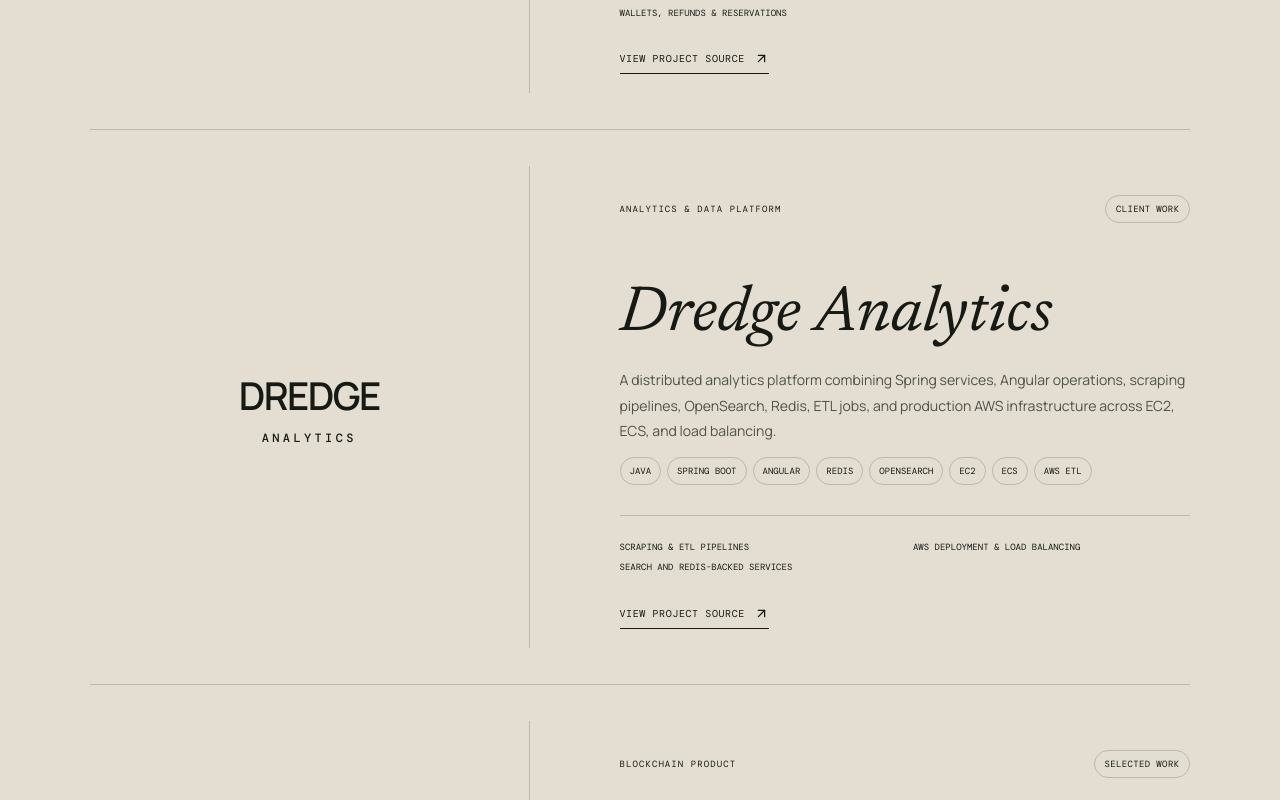
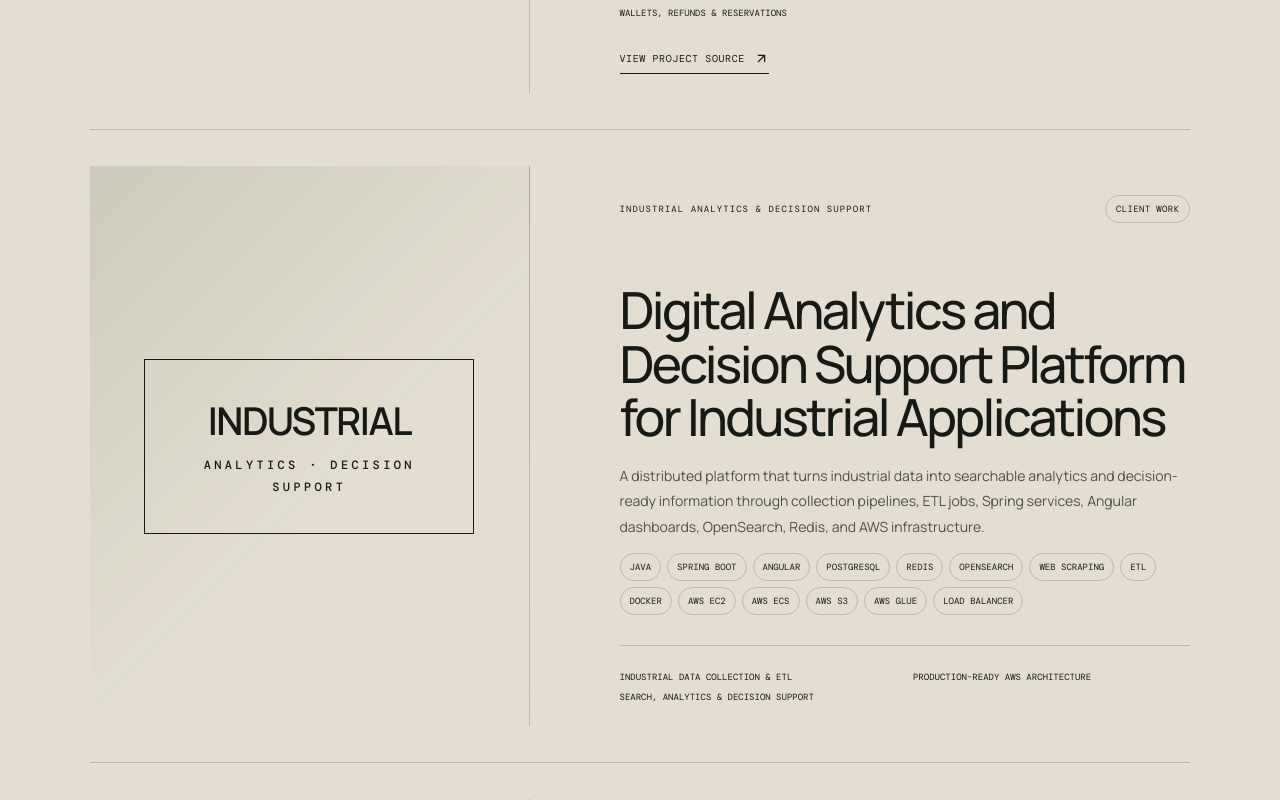
Before and after one commit to arefshadbakhsh/portfolio, a React (Vite) app: page / in a window 1280 px wide. Shown: the part 2700-3500 px from the top of the page. Built offline with nearby package versions, Linux system fonts and the light colour scheme; a web font is replaced by a local one.

Commit message:
Anonymize industrial analytics case study

```diff
--- a/src/App.tsx
+++ b/src/App.tsx
@@ -17,9 +17,9 @@ const roles = [
     years: '2025 — 2026',
     number: '03',
     title: 'AI Backend Developer & PM',
-    company: 'Dredge Analytics · 3D Continuum',
-    story: 'Built analytics, scraping, search, ETL, and cloud services across Java, Angular, Redis, OpenSearch, and AWS.',
-    tags: ['Java', 'Spring Boot', 'Angular', 'Redis', 'OpenSearch', 'EC2', 'ECS', 'AWS ETL', 'Scraping'],
+    company: 'Industrial Analytics Platform · Client Project',
+    story: 'Built an industrial analytics and decision-support platform across Java, Angular, search, ETL, data collection, and AWS infrastructure.',
+    tags: ['Java', 'Spring Boot', 'Angular', 'PostgreSQL', 'Redis', 'OpenSearch', 'EC2', 'ECS', 'S3', 'AWS Glue', 'ETL', 'Web Scraping'],
   },
   {
     years: '2020 — 2023',
@@ -48,21 +48,21 @@ const projects = [
     color: 'amber', link: 'https://nobatlink.shop', status: 'User testing',
   },
   {
-    index: '02', title: 'Bogzin Platform', type: 'Commerce infrastructure', symbol: 'commerce',
+    index: '02', key: 'bogzin', title: 'Bogzin Platform', type: 'Commerce infrastructure', symbol: 'commerce',
     summary: 'The operating system behind a B2B/B2C marketplace — from trust and verification to the final movement of inventory and money.',
     details: ['Order & payment lifecycles', 'Wallets, refunds & reservations', 'Admin and operational tooling'],
     tags: ['Kotlin', 'Angular', 'Next.js', 'PostgreSQL', 'Redis'],
     color: 'clay', status: 'Production', logo: '/bogzin-logo.png', link: 'https://bogzin.com/',
   },
   {
-    index: '03', title: 'Dredge Analytics', type: 'Analytics & data platform', symbol: 'nodes',
-    summary: 'A distributed analytics platform spanning Java services, scraping, search, ETL, and production AWS infrastructure.',
-    details: ['Scraping & ETL pipelines', 'OpenSearch & Redis services', 'AWS production infrastructure'],
-    tags: ['Java', 'Spring Boot', 'Angular', 'Redis', 'OpenSearch', 'EC2', 'ECS', 'AWS ETL'],
-    color: 'moss', status: 'Client work', link: 'https://dev-manager.dredgeanalytics.com/',
+    index: '03', key: 'industrial', title: 'Digital Analytics and Decision Support Platform for Industrial Applications', type: 'Industrial analytics & decision support', symbol: 'nodes',
+    summary: 'A distributed platform that turns industrial data into searchable analytics and decision-ready information through collection pipelines, ETL jobs, operational dashboards, and cloud services.',
+    details: ['Industrial data collection & ETL', 'Search, analytics & decision support', 'Production-ready AWS architecture'],
+    tags: ['Java', 'Spring Boot', 'Angular', 'PostgreSQL', 'Redis', 'OpenSearch', 'Web Scraping', 'ETL', 'Docker', 'AWS EC2', 'AWS ECS', 'AWS S3', 'AWS Glue', 'Load Balancer'],
+    color: 'moss', status: 'Client work', link: '',
   },
   {
-    index: '04', title: 'DecentraBNB', type: 'Blockchain product', symbol: 'chain',
+    index: '04', key: 'decentra', title: 'DecentraBNB', type: 'Blockchain product', symbol: 'chain',
     summary: 'A product experience for a decentralized hospitality concept, balancing unfamiliar technology with familiar, usable journeys.',
     details: ['Frontend team leadership', 'Angular & React interfaces', 'Java backend contribution'],
     tags: ['Angular', 'React', 'Spring Boot', 'PostgreSQL'],
@@ -77,10 +77,10 @@ function App() {
   const t = copy[lang]
   const chapters = chapterIds.map((id, index) => ({ id, label: t.nav[index] }))
   const localizedProjects = projects.slice(1).map(project => {
-    const key = project.title === 'Bogzin Platform' ? 'bogzin' : project.title === 'Dredge Analytics' ? 'drage' : 'decentra'
-    const translated = t.projects[key]
-    const statusIndex = key === 'bogzin' ? 0 : key === 'drage' ? 1 : 2
-    return { ...project, type: translated[0], summary: translated[1], details: translated[2], status: t.statusLabels[statusIndex] }
+    const key = project.key! as keyof typeof t.projects
+    const translated = t.projects[key] as readonly [string, string, readonly string[]]
+    const statusIndex = key === 'bogzin' ? 0 : key === 'industrial' ? 1 : 2
+    return { ...project, title: t.projectTitles[key], type: translated[0], summary: translated[1], details: translated[2], status: t.statusLabels[statusIndex] }
   })
 
   useEffect(() => {
@@ -172,15 +172,19 @@ function App() {
           <div className="case-list">
             {localizedProjects.map(project => (
               <article className="case-row" key={project.index}>
-                <a className="case-brand" href={project.link} target="_blank" rel="noreferrer" aria-label={`${project.title} website`}>
-                  {'logo' in project && project.logo ? <img src={project.logo} alt={`${project.title} logo`} /> : <strong>DREDGE<span>ANALYTICS</span></strong>}
-                </a>
+                {project.link ? (
+                  <a className="case-brand" href={project.link} target="_blank" rel="noreferrer" aria-label={`${project.title} website`}>
+                    {'logo' in project && project.logo ? <img src={project.logo} alt={`${project.title} logo`} /> : null}
+                  </a>
+                ) : (
+                  <div className="case-brand industrial-mark" aria-hidden="true"><strong>INDUSTRIAL<span>ANALYTICS · DECISION SUPPORT</span></strong></div>
+                )}
                 <div className="case-row-copy">
                   <div className="project-top"><span>{project.type}</span><span className="project-status">{project.status}</span></div>
-                  <h3>{project.title}</h3><p>{project.summary}</p>
+                  <h3 className={project.key === 'industrial' ? 'long-project-title' : undefined}>{project.title}</h3><p>{project.summary}</p>
                   <div className="project-tags">{project.tags.map(tag => <span key={tag}>{tag}</span>)}</div>
                   <ul>{project.details.map(item => <li key={item}>{item}</li>)}</ul>
-                  <a className="case-visit" href={project.link} target="_blank" rel="noreferrer">{t.viewProject} <ArrowUpRight size={15} /></a>
+                  {project.link && <a className="case-visit" href={project.link} target="_blank" rel="noreferrer">{t.viewProject} <ArrowUpRight size={15} /></a>}
                 </div>
               </article>
             ))}
--- a/src/i18n.ts
+++ b/src/i18n.ts
@@ -22,13 +22,14 @@ export const copy = {
     roleTitles: ['CTO & Full-Stack Developer', 'Analytics Backend Developer & PM', 'Frontend Lead → Project Manager', 'Intern → Frontend Developer'], statusLabels: ['Production', 'Client work', 'Selected work'],
     roles: [
       'Leading a 10+ person cross-functional team while staying close to the code, architecture, releases, and production reliability.',
-      'Built Java and data services for analytics, scraping, search, ETL, and AI-assisted retrieval on AWS infrastructure.',
+      'Built an industrial analytics and decision-support platform with Java services, Angular dashboards, data collection, ETL, OpenSearch, Redis, and AWS infrastructure.',
       'Led frontend work, contributed to Spring services, ran sprints, and grew into project-management responsibility.',
       'Started with reusable Angular components, API integrations, and the discipline of solving real interface problems.',
     ],
+    projectTitles: { bogzin: 'Bogzin Platform', industrial: 'Digital Analytics and Decision Support Platform for Industrial Applications', decentra: 'DecentraBNB' },
     projects: {
       bogzin: ['Commerce infrastructure', 'The operating system behind a B2B/B2C marketplace. My work spans business verification, orders, payments, wallets, refunds, inventory reservation, admin operations, releases, and production stability.', ['Order & payment lifecycles', 'Wallets, refunds & reservations', 'Admin and operational tooling']],
-      drage: ['Analytics & data platform', 'A distributed analytics platform combining Spring services, Angular operations, scraping pipelines, OpenSearch, Redis, ETL jobs, and production AWS infrastructure across EC2, ECS, and load balancing.', ['Scraping & ETL pipelines', 'Search and Redis-backed services', 'AWS deployment & load balancing']],
+      industrial: ['Industrial analytics & decision support', 'A distributed platform that turns industrial data into searchable analytics and decision-ready information through collection pipelines, ETL jobs, Spring services, Angular dashboards, OpenSearch, Redis, and AWS infrastructure.', ['Industrial data collection & ETL', 'Search, analytics & decision support', 'Production-ready AWS architecture']],
       decentra: ['Blockchain product', 'A decentralized hospitality product where I led frontend delivery, shaped user flows, coordinated the frontend team, and contributed to Java backend services and PostgreSQL integration.', ['Frontend team leadership', 'Angular & React interfaces', 'Java backend contribution']],
     },
     epilogue: 'What’s next?', next: 'Let’s build the next chapter.', interest: 'I’m interested in ambitious products, thoughtful engineering teams, and problems that deserve both technical depth and clear leadership.',
@@ -55,13 +56,14 @@ export const copy = {
     roleTitles: ['مدیر فناوری و توسعه‌دهنده فول‌استک', 'توسعه‌دهنده بک‌اند تحلیل داده و مدیر پروژه', 'رهبر فرانت‌اند ← مدیر پروژه', 'کارآموز ← توسعه‌دهنده فرانت‌اند'], statusLabels: ['محیط تولید', 'پروژه مشتری', 'پروژه منتخب'],
     roles: [
       'هدایت تیمی بیش از ۱۰ نفر و در عین حال مشارکت مستقیم در کد، معماری، انتشار و پایداری محصول.',
-      'ساخت سرویس‌های جاوا و داده برای تحلیل، اسکرپینگ، جستجو، ETL و بازیابی مبتنی بر هوش مصنوعی روی AWS.',
+      'ساخت پلتفرم تحلیل صنعتی و پشتیبانی تصمیم با سرویس‌های جاوا، داشبوردهای Angular، جمع‌آوری داده، ETL، OpenSearch، Redis و زیرساخت AWS.',
       'رهبری فرانت‌اند، مشارکت در سرویس‌های Spring، مدیریت اسپرینت و حرکت به سمت مدیریت پروژه.',
       'شروع با کامپوننت‌های Angular، اتصال API و حل مسائل واقعی رابط کاربری.',
     ],
+    projectTitles: { bogzin: 'پلتفرم بوگزین', industrial: 'پلتفرم تحلیل دیجیتال و پشتیبانی تصمیم برای کاربردهای صنعتی', decentra: 'DecentraBNB' },
     projects: {
       bogzin: ['زیرساخت تجارت', 'هسته عملیاتی یک بازار B2B/B2C. فعالیت من احراز کسب‌وکار، سفارش، پرداخت، کیف پول، بازپرداخت، رزرو موجودی، ابزارهای مدیریتی، انتشار و پایداری محیط تولید را پوشش می‌دهد.', ['چرخه سفارش و پرداخت', 'کیف پول، بازپرداخت و رزرو موجودی', 'ابزارهای مدیریت و عملیات']],
-      drage: ['پلتفرم تحلیل و داده', 'پلتفرمی توزیع‌شده شامل سرویس‌های Spring، عملیات Angular، اسکرپینگ، OpenSearch، Redis، پردازش ETL و زیرساخت AWS روی EC2، ECS و Load Balancer.', ['پایپ‌لاین اسکرپینگ و ETL', 'جستجو و سرویس‌های مبتنی بر Redis', 'استقرار و لودبالانس روی AWS']],
+      industrial: ['تحلیل صنعتی و پشتیبانی تصمیم', 'پلتفرمی توزیع‌شده که داده‌های صنعتی را از طریق پایپ‌لاین‌های جمع‌آوری، پردازش ETL، سرویس‌های Spring، داشبوردهای Angular، OpenSearch، Redis و زیرساخت AWS به تحلیل‌های قابل جستجو و اطلاعات مناسب تصمیم‌گیری تبدیل می‌کند.', ['جمع‌آوری داده صنعتی و ETL', 'جستجو، تحلیل و پشتیبانی تصمیم', 'معماری آماده تولید روی AWS']],
       decentra: ['محصول بلاکچین', 'محصولی در حوزه اقامت غیرمتمرکز که در آن رهبری تحویل فرانت‌اند، طراحی جریان‌های کاربر، هماهنگی تیم و مشارکت در سرویس‌های جاوا و PostgreSQL را بر عهده داشتم.', ['رهبری تیم فرانت‌اند', 'رابط‌های Angular و React', 'مشارکت در بک‌اند جاوا']],
     },
     epilogue: 'قدم بعدی چیست؟', next: 'فصل بعدی را با هم بسازیم.', interest: 'به محصولات بلندپروازانه، تیم‌های مهندسی دقیق و مسائلی علاقه‌مندم که هم عمق فنی و هم رهبری روشن می‌خواهند.',
@@ -88,13 +90,14 @@ export const copy = {
     roleTitles: ['CTO & Full-Stack-Entwickler', 'Analytics-Backend-Entwickler & Projektmanager', 'Frontend Lead → Projektmanager', 'Praktikant → Frontend-Entwickler'], statusLabels: ['Produktion', 'Kundenprojekt', 'Ausgewählte Arbeit'],
     roles: [
       'Leitung eines interdisziplinären Teams mit über zehn Personen – weiterhin nah an Code, Architektur, Releases und Stabilität.',
-      'Java- und Datendienste für Analytics, Scraping, Suche, ETL und KI-gestützte Retrieval-Systeme auf AWS.',
+      'Eine industrielle Analyse- und Entscheidungsplattform mit Java-Services, Angular-Dashboards, Datenerfassung, ETL, OpenSearch, Redis und AWS-Infrastruktur entwickelt.',
       'Frontend-Leitung, Mitarbeit an Spring-Services, Sprint-Planung und wachsende Projektverantwortung.',
       'Einstieg mit wiederverwendbaren Angular-Komponenten, API-Integrationen und echten Interface-Problemen.',
     ],
+    projectTitles: { bogzin: 'Bogzin Platform', industrial: 'Digitale Analyse- und Entscheidungsplattform für industrielle Anwendungen', decentra: 'DecentraBNB' },
     projects: {
       bogzin: ['Commerce-Infrastruktur', 'Das Betriebssystem hinter einem B2B/B2C-Marktplatz. Meine Arbeit umfasst Verifizierung, Bestellungen, Zahlungen, Wallets, Rückerstattungen, Bestandsreservierung, Admin-Werkzeuge, Releases und Produktionsstabilität.', ['Bestell- und Zahlungsabläufe', 'Wallets, Rückerstattung & Reservierung', 'Admin- und Operations-Werkzeuge']],
-      drage: ['Analytics- und Datenplattform', 'Eine verteilte Plattform aus Spring-Services, Angular-Operations, Scraping, OpenSearch, Redis, ETL-Jobs und AWS-Infrastruktur auf EC2, ECS und Load Balancern.', ['Scraping- und ETL-Pipelines', 'Suche und Redis-gestützte Services', 'AWS-Deployment & Load Balancing']],
+      industrial: ['Industrielle Analyse & Entscheidungsunterstützung', 'Eine verteilte Plattform, die industrielle Daten über Erfassungspipelines, ETL-Jobs, Spring-Services, Angular-Dashboards, OpenSearch, Redis und AWS-Infrastruktur in durchsuchbare Analysen und entscheidungsreife Informationen verwandelt.', ['Industrielle Datenerfassung & ETL', 'Suche, Analyse & Entscheidungsunterstützung', 'Produktionsreife AWS-Architektur']],
       decentra: ['Blockchain-Produkt', 'Ein dezentrales Hospitality-Produkt: Leitung der Frontend-Auslieferung, Gestaltung der Nutzerabläufe, Teamkoordination und Mitarbeit an Java-Services und PostgreSQL.', ['Frontend-Teamleitung', 'Angular- und React-Oberflächen', 'Mitarbeit am Java-Backend']],
     },
     epilogue: 'Was kommt als Nächstes?', next: 'Lassen Sie uns das nächste Kapitel bauen.', interest: 'Mich interessieren ambitionierte Produkte, durchdachte Engineering-Teams und Probleme, die technische Tiefe und klare Führung verlangen.',
--- a/src/styles.css
+++ b/src/styles.css
@@ -96,6 +96,9 @@ h1 em,h2 em { font-family:'Newsreader',serif; font-weight:400; }
 .case-brand:hover img { transform:scale(1.035); }
 .case-brand strong { display:flex; flex-direction:column; align-items:center; gap:8px; font:600 clamp(24px,3vw,42px) Manrope,sans-serif; letter-spacing:-.04em; }
 .case-brand strong span { font:500 12px 'DM Mono'; letter-spacing:.28em; }
+.industrial-mark { background:linear-gradient(135deg,rgba(101,113,85,.18),transparent 58%); }
+.industrial-mark strong { padding:34px; border:1px solid var(--ink); text-align:center; }
+.industrial-mark strong span { max-width:260px; line-height:1.8; }
 .case-visual { position:relative; display:grid; place-items:center; margin:35px 0; border-right:1px solid var(--line); overflow:hidden; }
 .case-visual small { position:absolute; left:0; top:0; font:italic 36px 'Newsreader'; color:#d3e773; }
 .case-visual b { position:relative; z-index:3; padding:18px 22px; background:var(--ink); border:1px solid var(--ink); color:var(--paper); font:500 16px/1.15 'DM Mono'; letter-spacing:.12em; text-align:center; }
@@ -103,9 +106,10 @@ h1 em,h2 em { font-family:'Newsreader',serif; font-weight:400; }
 .case-visual.commerce span:nth-child(1) { width:230px; height:140px; transform:skew(-12deg); }.case-visual.commerce span:nth-child(2),.case-visual.commerce span:nth-child(3) { width:50px; height:50px; border-radius:50%; transform:translate(-65px,105px); }.case-visual.commerce span:nth-child(3) { transform:translate(65px,105px); }
 .case-visual.nodes span:nth-child(1),.case-visual.nodes span:nth-child(2) { width:260px; height:1px; transform:rotate(35deg); }.case-visual.nodes span:nth-child(2) { transform:rotate(-35deg); }.case-visual.nodes span:nth-child(3) { width:115px; height:115px; border-radius:50%; background:var(--moss); }
 .case-visual.chain span { width:150px; height:90px; border-radius:50%; transform:rotate(-35deg) translateX(-45px); }.case-visual.chain span:nth-child(2) { transform:rotate(-35deg) translateX(45px); }.case-visual.chain span:nth-child(3) { width:70px; height:70px; border-radius:0; transform:rotate(45deg); }
-.case-row-copy { padding:65px 0 55px 7vw; max-width:720px; }
+.case-row-copy { min-width:0; padding:65px 0 55px 7vw; max-width:720px; }
 .case-row-copy .project-top { grid-template-columns:1fr auto; }
 .case-row-copy h3 { font:italic clamp(48px,5vw,76px) 'Newsreader'; margin:60px 0 20px; }
+.case-row-copy h3.long-project-title { font:500 clamp(38px,4vw,62px)/1.04 Manrope,sans-serif; letter-spacing:-.05em; overflow-wrap:anywhere; hyphens:auto; }
 .case-row-copy>p { font-size:14px; line-height:1.8; opacity:.72; max-width:620px; }
 .case-row-copy ul { margin:30px 0 0; padding:22px 0 0; border-top:1px solid var(--line); list-style:none; columns:2; }
 .case-row-copy li { font:9px/2.2 'DM Mono'; text-transform:uppercase; }
@@ -234,6 +238,10 @@ footer a { color:inherit; }
   .booking-map { min-height:520px; }
   .hero-grid { padding-left:0; padding-right:0; gap:4vw; }
   .case-copy { min-height:auto; }
+  .case-row { grid-template-columns:1fr; }
+  .case-brand { min-height:260px; margin:0; border-right:0; border-bottom:1px solid var(--line); }
+  .case-row-copy { max-width:none; padding:46px 0 58px; }
+  .case-row-copy h3 { margin-top:38px; }
   .contact-grid { grid-template-columns:1fr 360px; gap:4vw; }
 }
 
```
